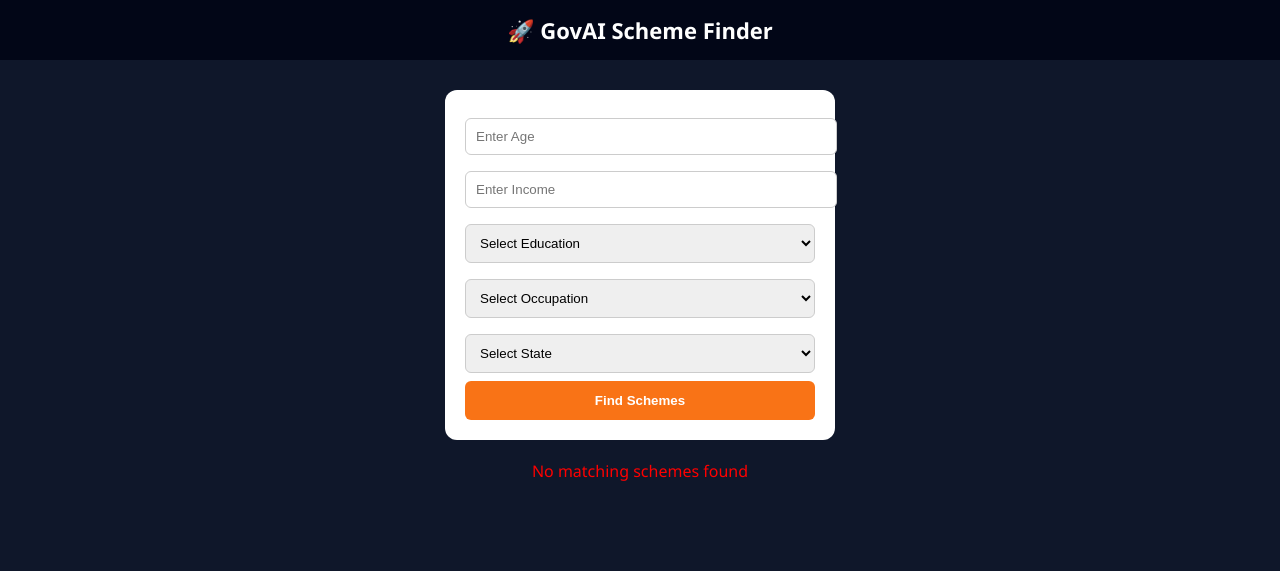
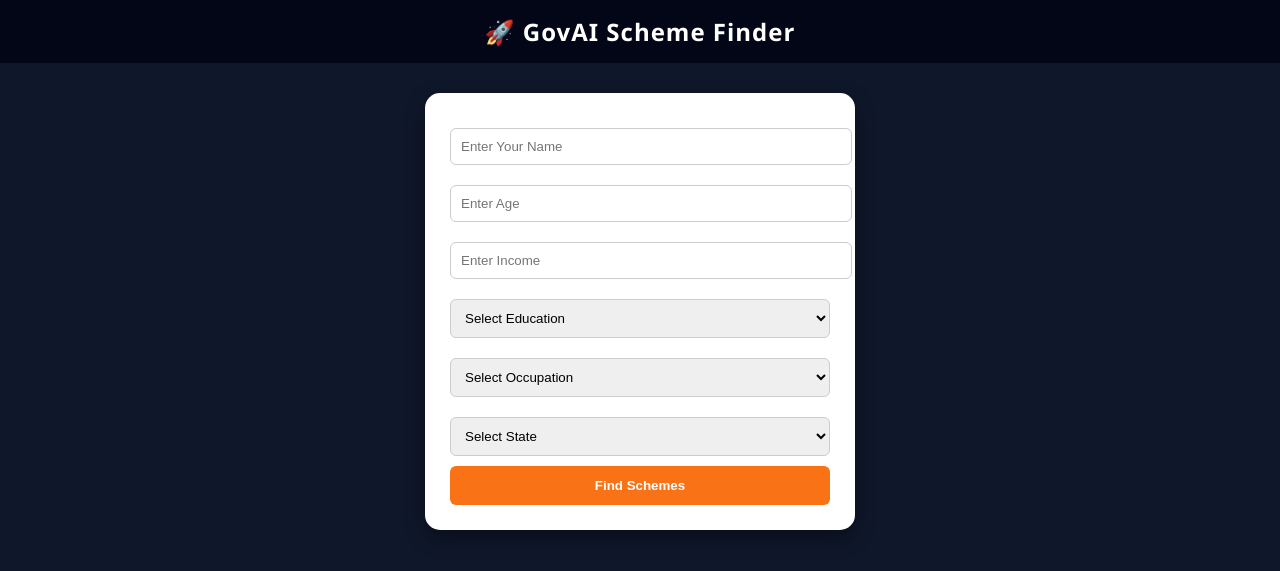
Before and after one commit to Zakhu23/gov-AIfinder, a Flask app: page / in a window 1280 px wide. Shown: the top 571 px of the page. Run offline with Flask 3, Linux system fonts and the light colour scheme.

Commit message:
Update index.html

```diff
--- a/templates/index.html
+++ b/templates/index.html
@@ -15,8 +15,9 @@
             background: #020617;
             padding: 15px;
             text-align: center;
-            font-size: 22px;
+            font-size: 24px;
             font-weight: bold;
+            letter-spacing: 1px;
         }
 
         .container {
@@ -28,15 +29,16 @@
         .form-box {
             background: white;
             color: black;
-            padding: 20px;
-            border-radius: 12px;
-            width: 350px;
+            padding: 25px;
+            border-radius: 15px;
+            width: 380px;
+            box-shadow: 0 8px 20px rgba(0,0,0,0.4);
         }
 
         input, select {
             width: 100%;
             padding: 10px;
-            margin: 8px 0;
+            margin: 10px 0;
             border-radius: 6px;
             border: 1px solid #ccc;
         }
@@ -50,6 +52,11 @@
             border-radius: 6px;
             font-weight: bold;
             cursor: pointer;
+            transition: 0.3s;
+        }
+
+        button:hover {
+            background: #ea580c;
         }
 
         .results {
@@ -62,30 +69,45 @@
         .card {
             background: white;
             color: black;
-            width: 250px;
-            margin: 10px;
-            padding: 15px;
+            width: 260px;
+            margin: 12px;
+            padding: 18px;
             border-radius: 12px;
-            box-shadow: 0 5px 15px rgba(0,0,0,0.3);
+            box-shadow: 0 6px 18px rgba(0,0,0,0.3);
+            transition: 0.3s;
+        }
+
+        .card:hover {
+            transform: scale(1.05);
         }
 
         .card h3 {
-            margin-bottom: 10px;
+            margin-bottom: 12px;
         }
 
         .apply-btn {
             background: green;
             color: white;
-            padding: 8px 10px;
+            padding: 8px 12px;
             text-decoration: none;
             border-radius: 6px;
             display: inline-block;
         }
 
+        .apply-btn:hover {
+            background: darkgreen;
+        }
+
         .no-result {
             text-align: center;
             margin-top: 20px;
-            color: red;
+            color: #ff4d4d;
+            font-weight: bold;
+        }
+
+        h2 {
+            text-align: center;
+            margin-top: 20px;
         }
     </style>
 </head>
@@ -98,6 +120,8 @@
 <div class="form-box">
 
 <form method="POST">
+
+<input type="text" name="name" placeholder="Enter Your Name" required>
 
 <input type="number" name="age" placeholder="Enter Age" required>
 
@@ -118,6 +142,7 @@
 
 <select name="state">
 <option value="">Select State</option>
+
 <option>Andhra Pradesh</option>
 <option>Arunachal Pradesh</option>
 <option>Assam</option>
@@ -155,6 +180,7 @@
 <option>Puducherry</option>
 <option>Ladakh</option>
 <option>Jammu and Kashmir</option>
+
 </select>
 
 <button type="submit">Find Schemes</button>
@@ -163,6 +189,12 @@
 </div>
 </div>
 
+<!-- 👇 Personalized Greeting -->
+{% if user_name %}
+<h2>Hi {{ user_name }} 👋</h2>
+{% endif %}
+
+<!-- 👇 Results -->
 {% if results %}
 <div class="results">
     {% for r in results %}
@@ -172,8 +204,14 @@
     </div>
     {% endfor %}
 </div>
-{% else %}
-<p class="no-result">No matching schemes found</p>
+{% endif %}
+
+<!-- 👇 No Result -->
+{% if user_name and not results %}
+<p class="no-result">
+    Hi {{ user_name }}, no schemes found 😔<br>
+    Try different details.
+</p>
 {% endif %}
 
 </body>
```
